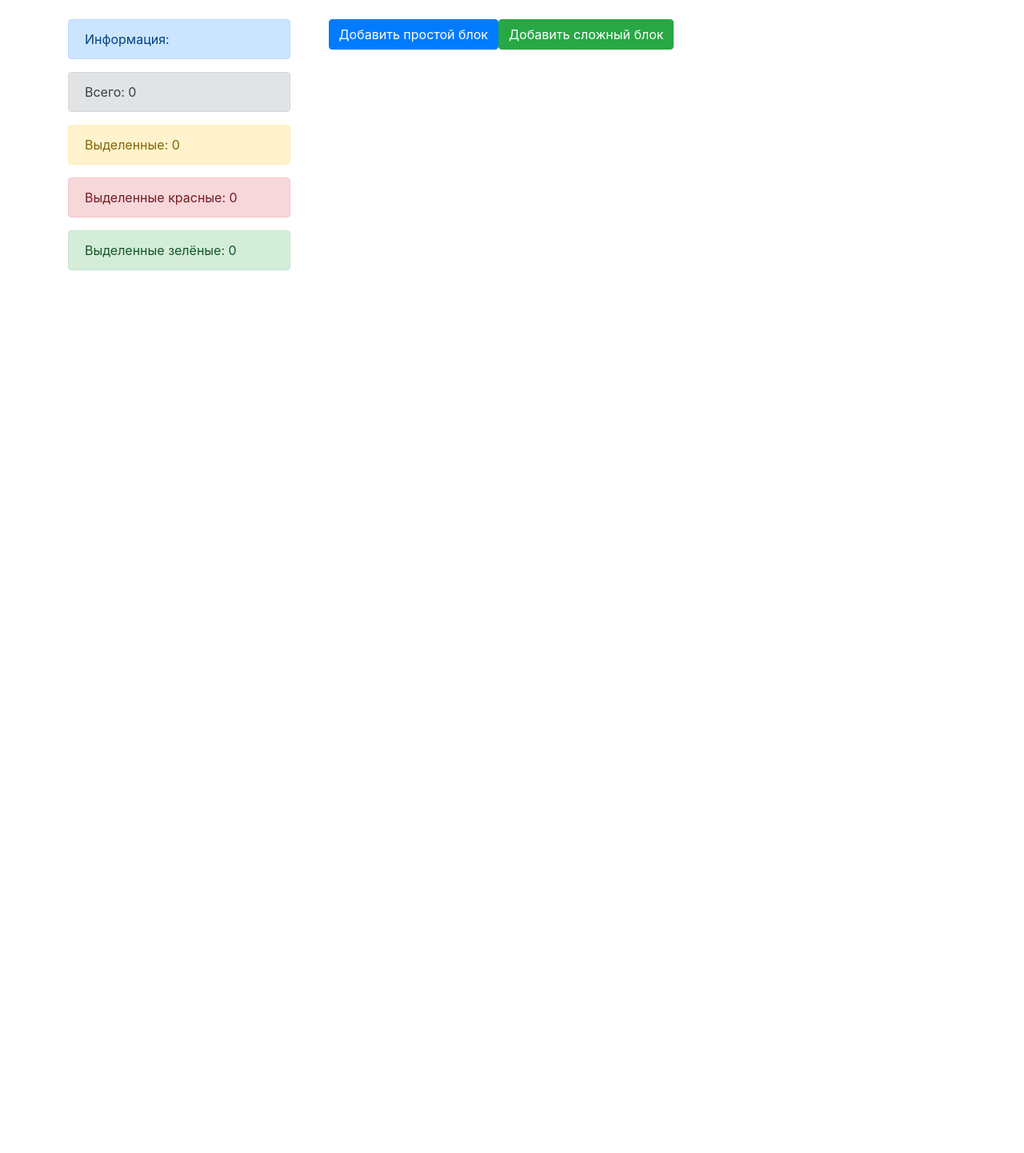
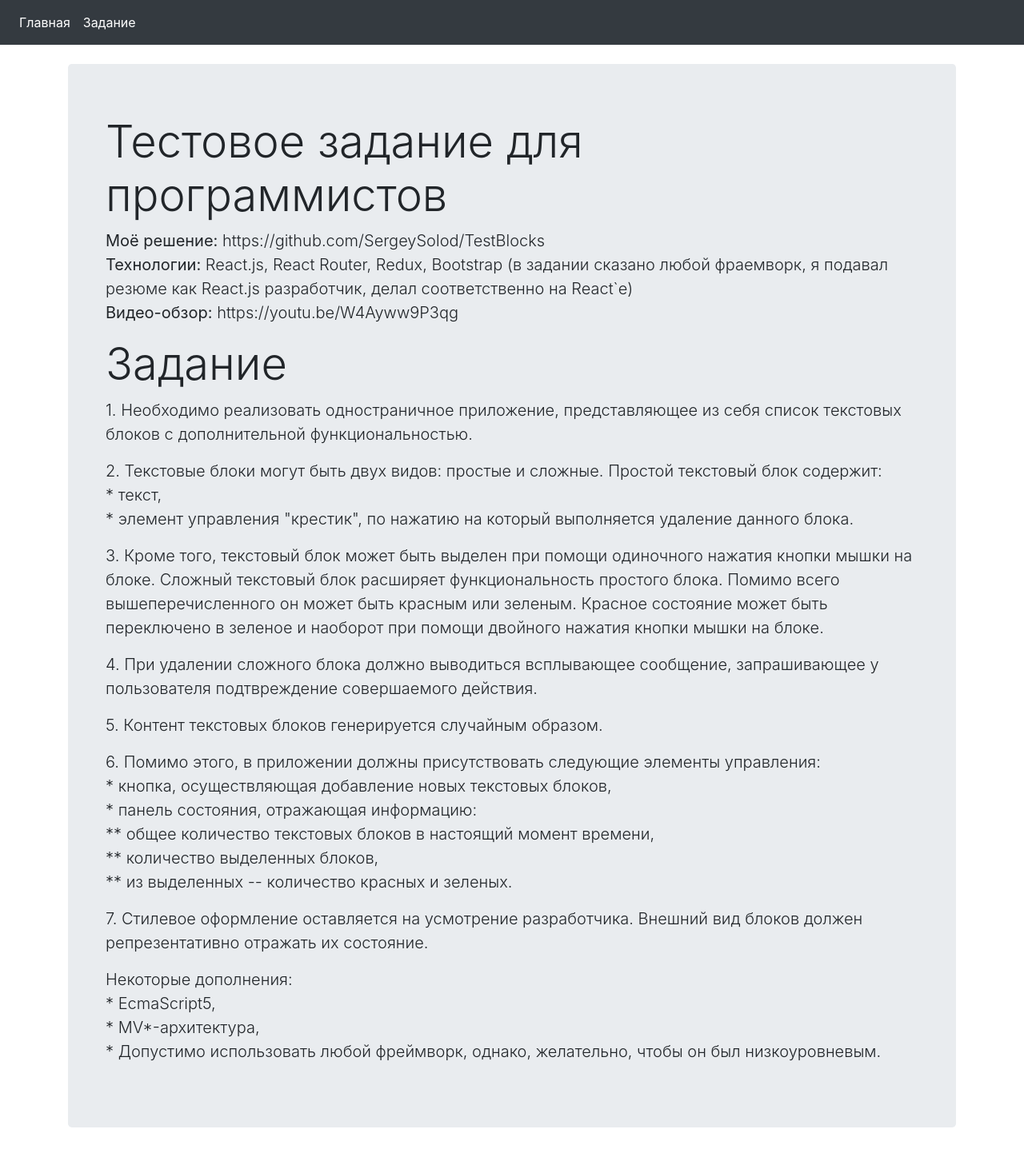
Before and after one commit to SergeySolod/TestBlocks, a React (Create React App) app: page / in a window 1280 px wide. Shown: the whole page at 80% size. Before the commit the page ends 800 px from the top, so only its background shows below. Built offline with nearby package versions, Linux system fonts and the light colour scheme.

Commit message:
Added home page and navbar

```diff
--- a/src/App.js
+++ b/src/App.js
@@ -1,19 +1,19 @@
 import React from 'react';
-import Buttons from "./pages/blocks/buttons";
-import Blocks from "./pages/blocks/blocks";
-import Sidebar from "./components/sidebar/sidebar";
+import {Route, Switch} from 'react-router-dom'
+
+import Home from "./pages/home/home";
+import BlockPage from "./pages/blocks/blockPage";
+import {Navbar} from "./components/navbar/navbar";
 
 function App() {
     return (
-        <div className='container pt-4'>
-            <div className="row no-gutters">
-                <div className="col-md-3">
-                    <Sidebar/>
-                </div>
-                <div className="col-md-8 pl-5">
-                    <Buttons/>
-                    <Blocks/>
-                </div>
+        <div>
+            <Navbar/>
+            <div className="container pt-4">
+                <Switch>
+                    <Route path='/' exact render={() => <Home/>}/>
+                    <Route path='/blocks' exact render={() => <BlockPage/>}/>
+                </Switch>
             </div>
         </div>
     );
--- /dev/null
+++ b/src/components/navbar/navbar.js
@@ -0,0 +1,17 @@
+import React from 'react'
+import {NavLink} from 'react-router-dom'
+
+export const Navbar = () => {
+    return (
+        <nav className="navbar navbar-dark bg-dark navbar-expand-lg">
+            <ul className="navbar-nav">
+                <li className="nav-item active">
+                    <NavLink className="nav-link" to="/" exact>Главная</NavLink>
+                </li>
+                <li className="nav-item active">
+                    <NavLink className="nav-link" to="/blocks" exact>Задание</NavLink>
+                </li>
+            </ul>
+        </nav>
+    )
+}
--- /dev/null
+++ b/src/pages/blocks/blockPage.js
@@ -0,0 +1,20 @@
+import React from 'react'
+import Sidebar from '../../components/sidebar/sidebar'
+import Buttons from '../../pages/blocks/buttons'
+import Blocks from '../../pages/blocks/blocks'
+
+const BlockPage = () => {
+    return (
+        <div className="row no-gutters">
+            <div className="col-md-3">
+                <Sidebar/>
+            </div>
+            <div className="col-md-8 pl-5">
+                <Buttons/>
+                <Blocks/>
+            </div>
+        </div>
+    )
+}
+
+export default BlockPage;
--- /dev/null
+++ b/src/pages/home/home.js
@@ -0,0 +1,67 @@
+import React from 'react'
+
+const Home = () => {
+    return (
+        <div className="jumbotron">
+            <div className="container">
+                <h1 className="display-4">Тестовое задание для программистов</h1>
+                <p className="lead">
+                    <b>Моё решение:</b> https://github.com/SergeySolod/TestBlocks<br/>
+                    <b>Технологии:</b> React.js, React Router, Redux, Bootstrap (в задании сказано любой фраемворк, я
+                    подавал резюме как React.js разработчик, делал соответственно на React`е)<br/>
+                    <b>Видео-обзор:</b> https://youtu.be/W4Ayww9P3qg<br/>
+                </p>
+
+                <h1 className="display-4">Задание</h1>
+                <p className="lead">
+                    1. Необходимо реализовать одностраничное приложение, представляющее
+                    из себя список текстовых блоков с дополнительной функциональностью.
+                </p>
+                <p className="lead">
+                    2. Текстовые блоки могут быть двух видов: простые и сложные.
+                    Простой текстовый блок содержит:<br/>
+                    * текст,<br/>
+                    * элемент управления "крестик", по нажатию на который выполняется
+                    удаление данного блока.
+                </p>
+                <p className="lead">
+                    3. Кроме того, текстовый блок может быть выделен при помощи одиночного
+                    нажатия кнопки мышки на блоке.
+                    Сложный текстовый блок расширяет функциональность простого блока. Помимо
+                    всего вышеперечисленного он может быть красным или зеленым. Красное
+                    состояние может быть переключено в зеленое и наоборот при помощи
+                    двойного нажатия кнопки мышки на блоке.
+                </p>
+                <p className="lead">
+                    4. При удалении сложного блока должно выводиться всплывающее сообщение,
+                    запрашивающее у пользователя подтвреждение совершаемого действия.
+                </p>
+                <p className="lead">
+                    5. Контент текстовых блоков генерируется случайным образом.
+                </p>
+                <p className="lead">
+                    6. Помимо этого, в приложении должны присутствовать следующие элементы
+                    управления:<br/>
+                    * кнопка, осуществляющая добавление новых текстовых блоков,<br/>
+                    * панель состояния, отражающая информацию:<br/>
+                    ** общее количество текстовых блоков в настоящий момент времени,<br/>
+                    ** количество выделенных блоков,<br/>
+                    ** из выделенных -- количество красных и зеленых.
+                </p>
+                <p className="lead">
+                    7. Стилевое оформление оставляется на усмотрение разработчика. Внешний вид
+                    блоков должен репрезентативно отражать их состояние.
+                </p>
+                <p className="lead">
+                    Некоторые дополнения: <br/>
+                    * EcmaScript5,<br/>
+                    * MV*-архитектура,<br/>
+                    * Допустимо использовать любой фреймворк, однако, желательно, чтобы он
+                    был низкоуровневым.
+                </p>
+            </div>
+        </div>
+    )
+}
+
+export default Home;
```
